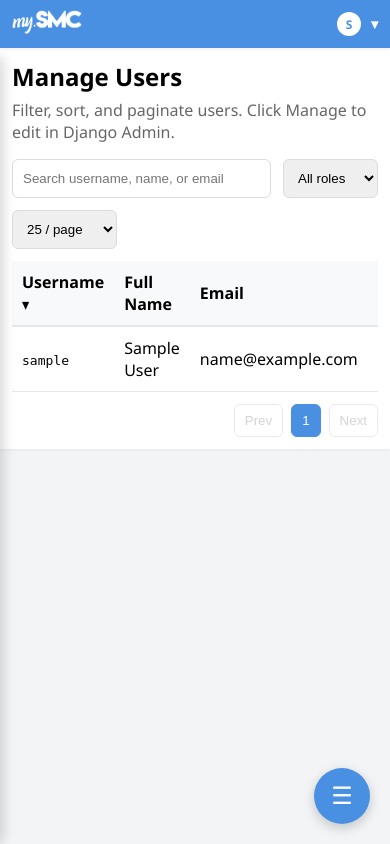
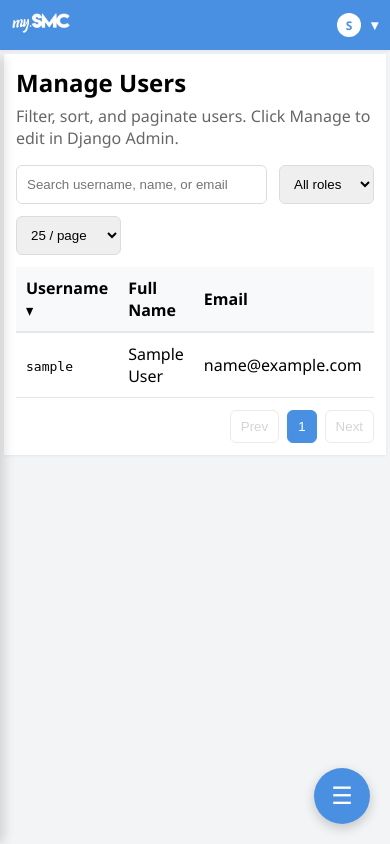
Before and after one commit to capstoneproj2025-afk/SMC_EcoDrop, a Django app: page /console/manage-users/ in a window 390 px wide. Run offline with Django 4.2, Linux system fonts and the light colour scheme; the visitor is signed in with stand-in values (Sample User, id 1); data comes from the database, SQL or seed files in the repository.

Commit message:
Enhance mobile responsiveness for all phone sizes (320px-768px) with overflow fixes

```diff
--- a/templates/core/base_dashboard.html
+++ b/templates/core/base_dashboard.html
@@ -8,7 +8,20 @@
     <link rel="stylesheet" href="https://cdnjs.cloudflare.com/ajax/libs/font-awesome/6.4.0/css/all.min.css">
     <style>
         * { margin: 0; padding: 0; box-sizing: border-box; }
-        body { font-family: 'Segoe UI', Tahoma, Geneva, Verdana, sans-serif; background: #f3f4f6; }
+        body {
+            font-family: 'Segoe UI', Tahoma, Geneva, Verdana, sans-serif;
+            background: #f3f4f6;
+            overflow-x: hidden;
+            width: 100%;
+            max-width: 100vw;
+        }
+
+        /* Prevent content overflow on small screens */
+        img { max-width: 100%; height: auto; }
+        table { width: 100%; overflow-x: auto; display: block; }
+        pre, code { overflow-x: auto; word-wrap: break-word; }
+        h1, h2, h3, h4, h5, h6 { word-wrap: break-word; overflow-wrap: break-word; }
+        p { word-wrap: break-word; overflow-wrap: break-word; }
 
         .dashboard-layout { min-height: 100vh; }
 
@@ -174,7 +187,7 @@
 
         @media (max-width: 480px) {
             .content-wrap {
-                padding: 0;
+                padding: 4px;
             }
             .sidebar {
                 width: 100%;
@@ -182,6 +195,38 @@
             }
             .sidebar.show {
                 left: 0;
+            }
+            .topbar {
+                height: 50px;
+            }
+            .brand-logo {
+                height: 20px;
+            }
+        }
+
+        /* Extra small phones (320px and below) */
+        @media (max-width: 320px) {
+            .content-wrap {
+                padding: 0;
+            }
+            .topbar {
+                padding: 0 8px;
+                height: 48px;
+            }
+            .brand-logo {
+                height: 18px;
+            }
+            .user-chip .avatar {
+                width: 22px;
+                height: 22px;
+                font-size: 11px;
+            }
+            .user-toggle .name {
+                display: none;
+            }
+            .like-panel {
+                padding: 10px;
+                border-radius: 0;
             }
         }
 
```
Also changed, not shown: templates/core/redemption_history.html (+13 -1 lines), templates/core/rewards.html (+13 -2 lines).
